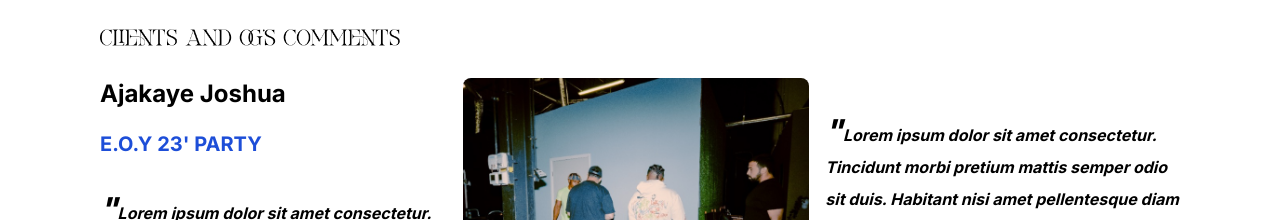
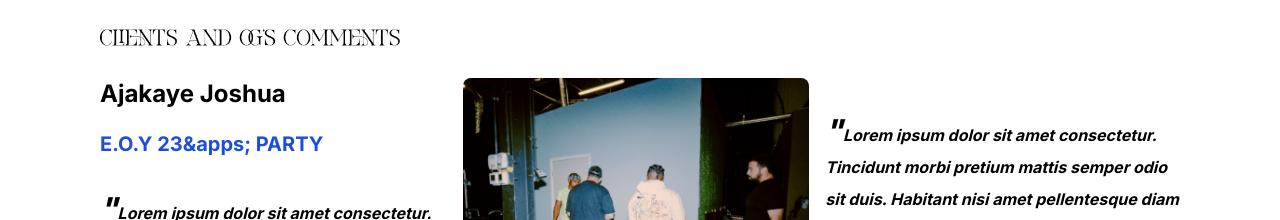
Before and after one commit to nathscode/whoisfde, a Next.js app: page / in a window 1280 px wide. Shown: the part 2820-3040 px from the top of the page. Built offline with nearby package versions, Linux system fonts and the light colour scheme.

Commit message:
Update og-comments.tsx

```diff
--- a/components/og-comments.tsx
+++ b/components/og-comments.tsx
@@ -9,7 +9,7 @@ export default function ClientsAndOgComments() {
           <div className="md:flex-[2] flex flex-col sm:flex-row gap-4">
             <div className="flex-1 flex flex-col gap-5">
               <div className="font-bold text-2xl">Ajakaye Joshua</div>
-              <div className="font-bold text-xl text-blue-700 mb-3">E.O.Y 23' PARTY</div>
+              <div className="font-bold text-xl text-blue-700 mb-3">E.O.Y 23&apps; PARTY</div>
               <i>
                 <div className="leading-loose font-bold">
                   <span className="text-3xl font-extrabold">&quot;</span>
```
